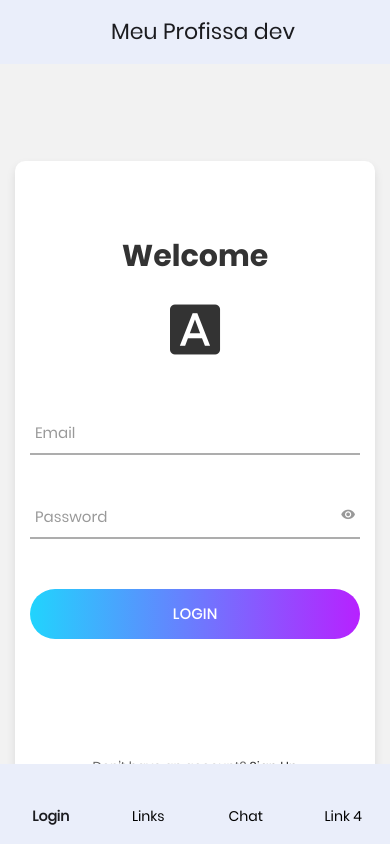
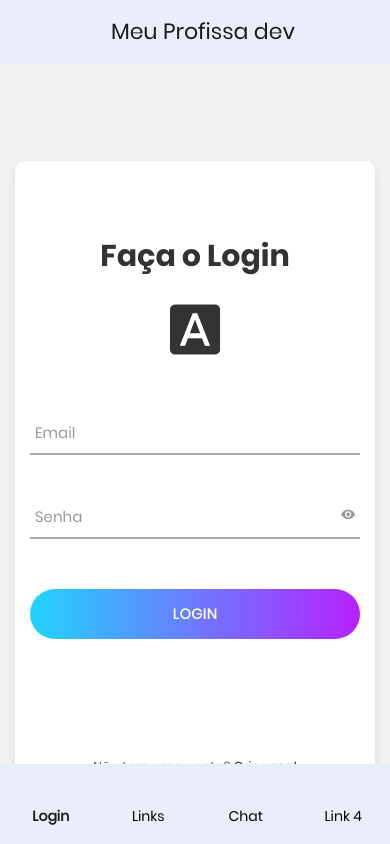
Before and after one commit to AnaliseVenv/MeuProfissa, a website: page www/index.html in a window 390 px wide. Drawn offline with Linux system fonts and the light colour scheme; some packages are replaced by stand-ins of ours; a web font is replaced by a local one.

Commit message:
Mudei os nomes do login

```diff
--- a/www/index.html
+++ b/www/index.html
@@ -93,7 +93,7 @@
                             <div class="wrap-login100">
                                 <form class="login100-form validate-form">
                                     <span class="login100-form-title p-b-26">
-                                        Welcome
+                                        Faça o Login
                                     </span>
                                     <span class="login100-form-title p-b-48">
                                         <i class="zmdi zmdi-font"></i>
@@ -109,7 +109,7 @@
                                             <i class="zmdi zmdi-eye"></i>
                                         </span>
                                         <input class="input100" type="password" name="pass">
-                                        <span class="focus-input100" data-placeholder="Password"></span>
+                                        <span class="focus-input100" data-placeholder="Senha"></span>
                                     </div>
 
                                     <div class="container-login100-form-btn">
@@ -123,11 +123,11 @@
 
                                     <div class="text-center p-t-115">
                                         <span class="txt1">
-                                            Don’t have an account?
+                                            Não tem uma conta?
                                         </span>
 
                                         <a class="txt2" href="#">
-                                            Sign Up
+                                            Crie uma!
                                         </a>
                                     </div>
                                 </form>
```
